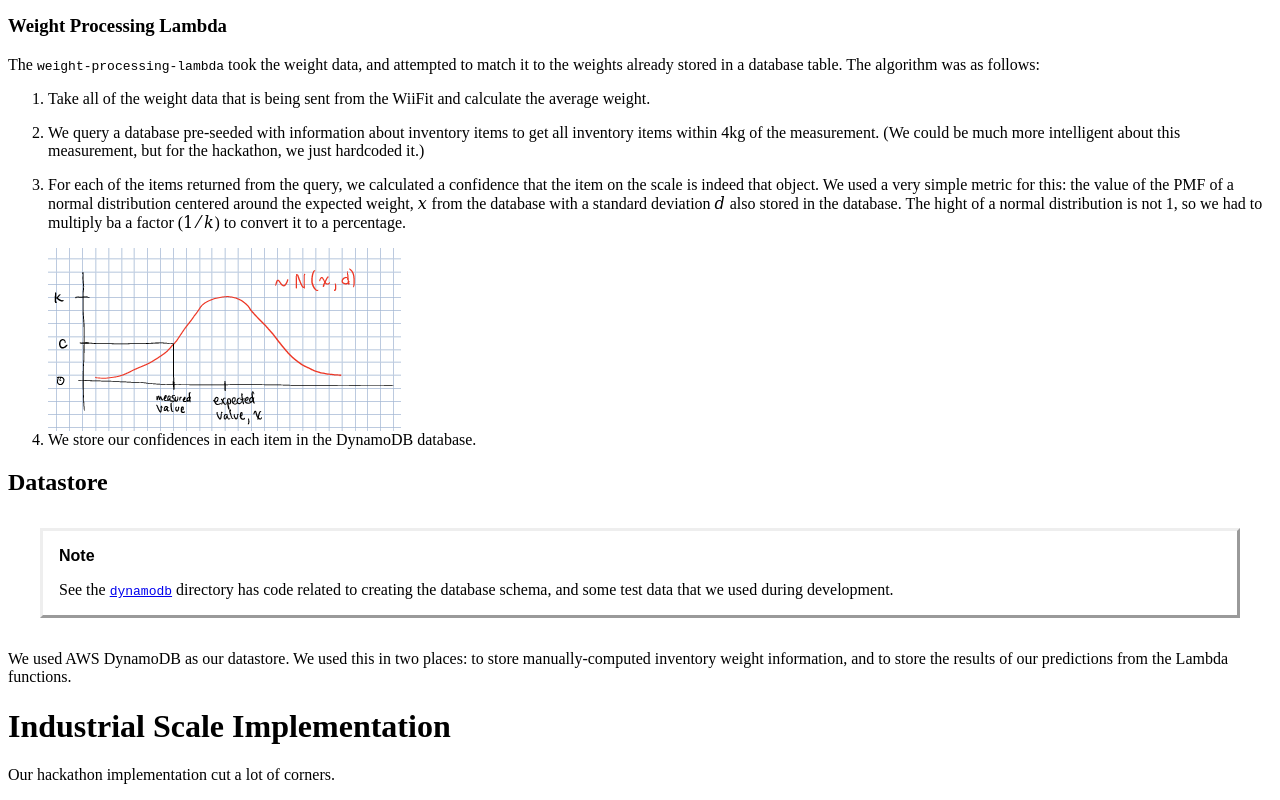
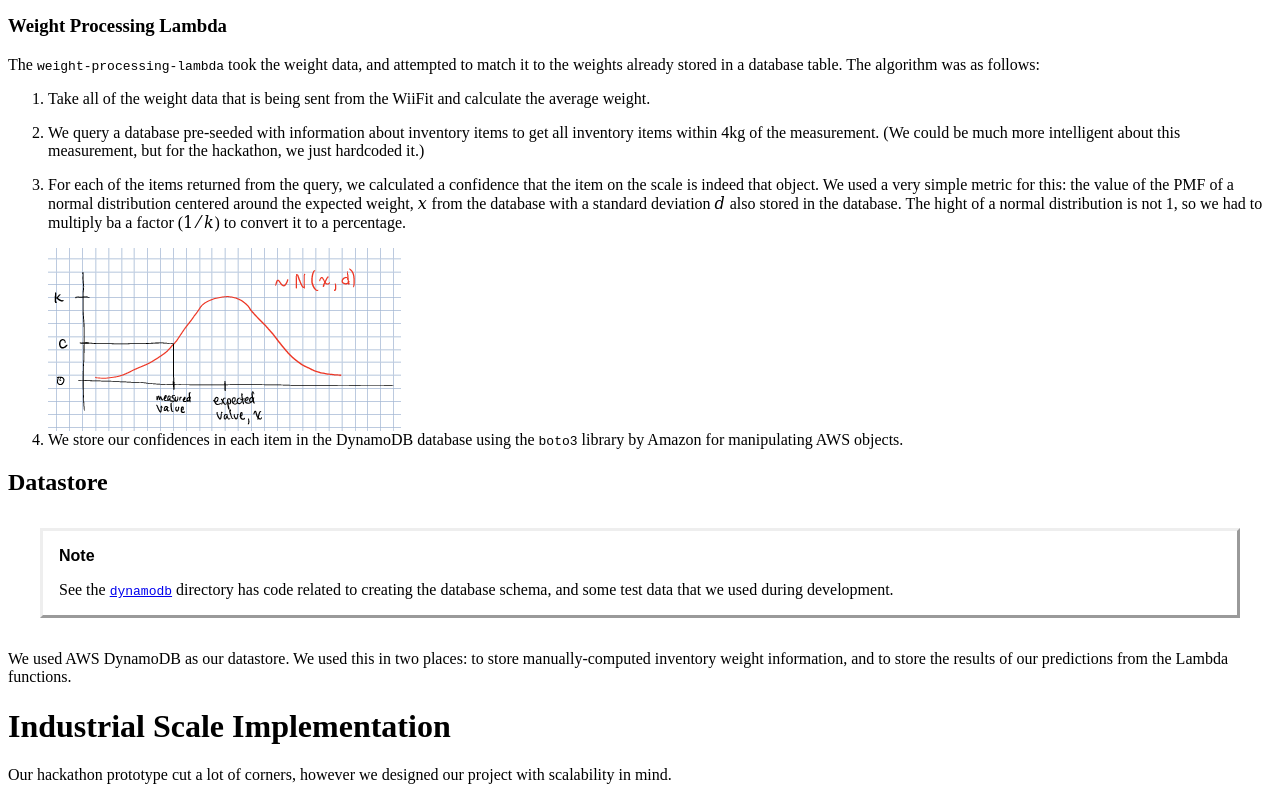
Before and after one commit to ColoradoSchoolOfMines/wii-track, a plain HTML site: page docs/design.html in a window 1280 px wide. Shown: the part 1847-2647 px from the top of the page. Drawn offline with Linux system fonts and the light colour scheme.

Commit message:
Design doc update

```diff
--- a/docs/design.html
+++ b/docs/design.html
@@ -800,7 +800,8 @@ distribution is not 1, so we had to multiply ba a factor (<span class="formula">
 convert it to a percentage.</p>
 <img alt="img/confidence-interval.png" src="img/confidence-interval.png" />
 </li>
-<li><p class="first">We store our confidences in each item in the DynamoDB database.</p>
+<li><p class="first">We store our confidences in each item in the DynamoDB database using the
+<tt class="docutils literal">boto3</tt> library by Amazon for manipulating AWS objects.</p>
 </li>
 </ol>
 </div>
@@ -819,7 +820,8 @@ predictions from the Lambda functions.</p>
 </div>
 <div class="section" id="industrial-scale-implementation">
 <h1>Industrial Scale Implementation</h1>
-<p>Our hackathon implementation cut a lot of corners.</p>
+<p>Our hackathon prototype cut a lot of corners, however we designed our project
+with scalability in mind.</p>
 </div>
 </div>
 </body>
```
Also changed, not shown: docs/index.html (added, +11 -0 lines), 1 other file.
